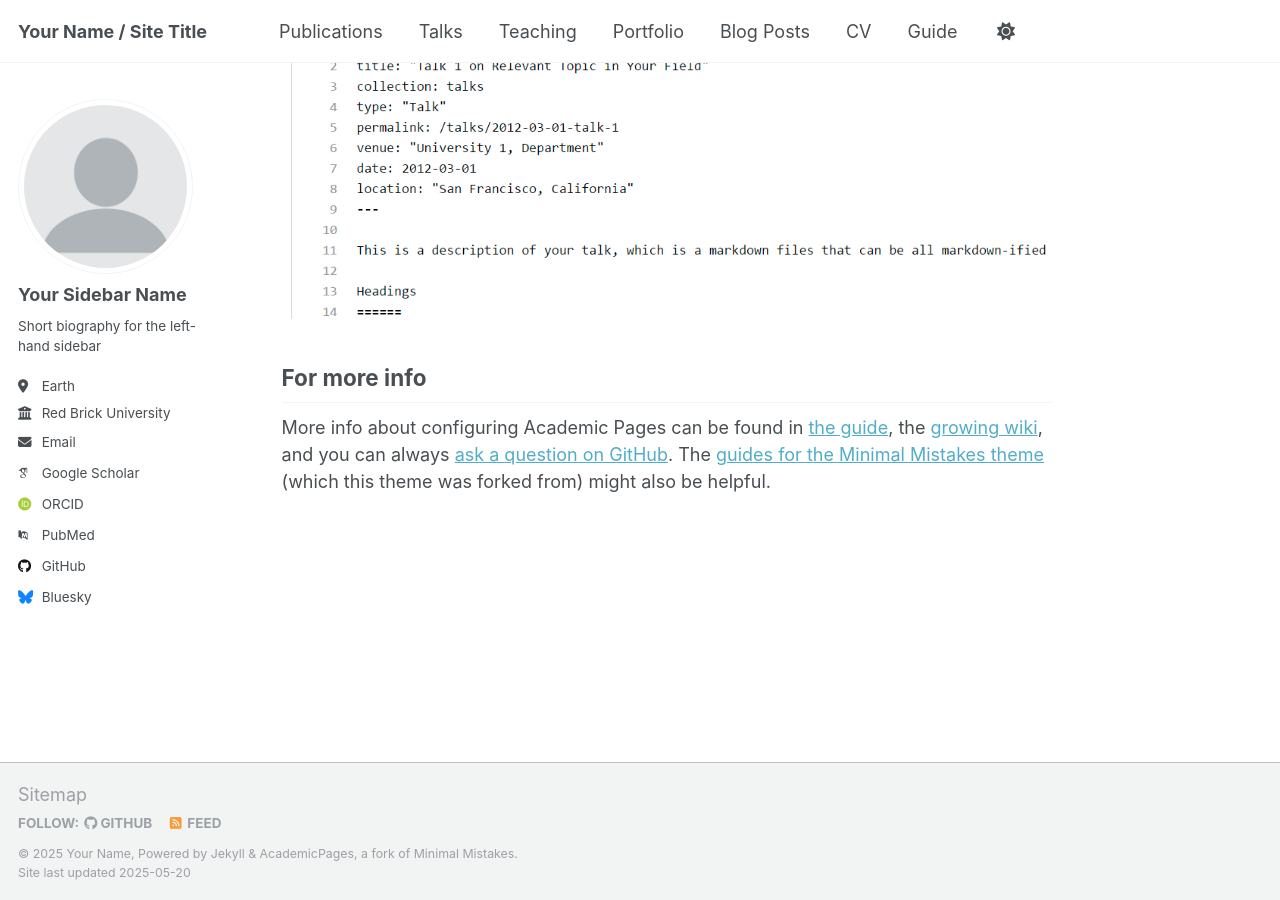
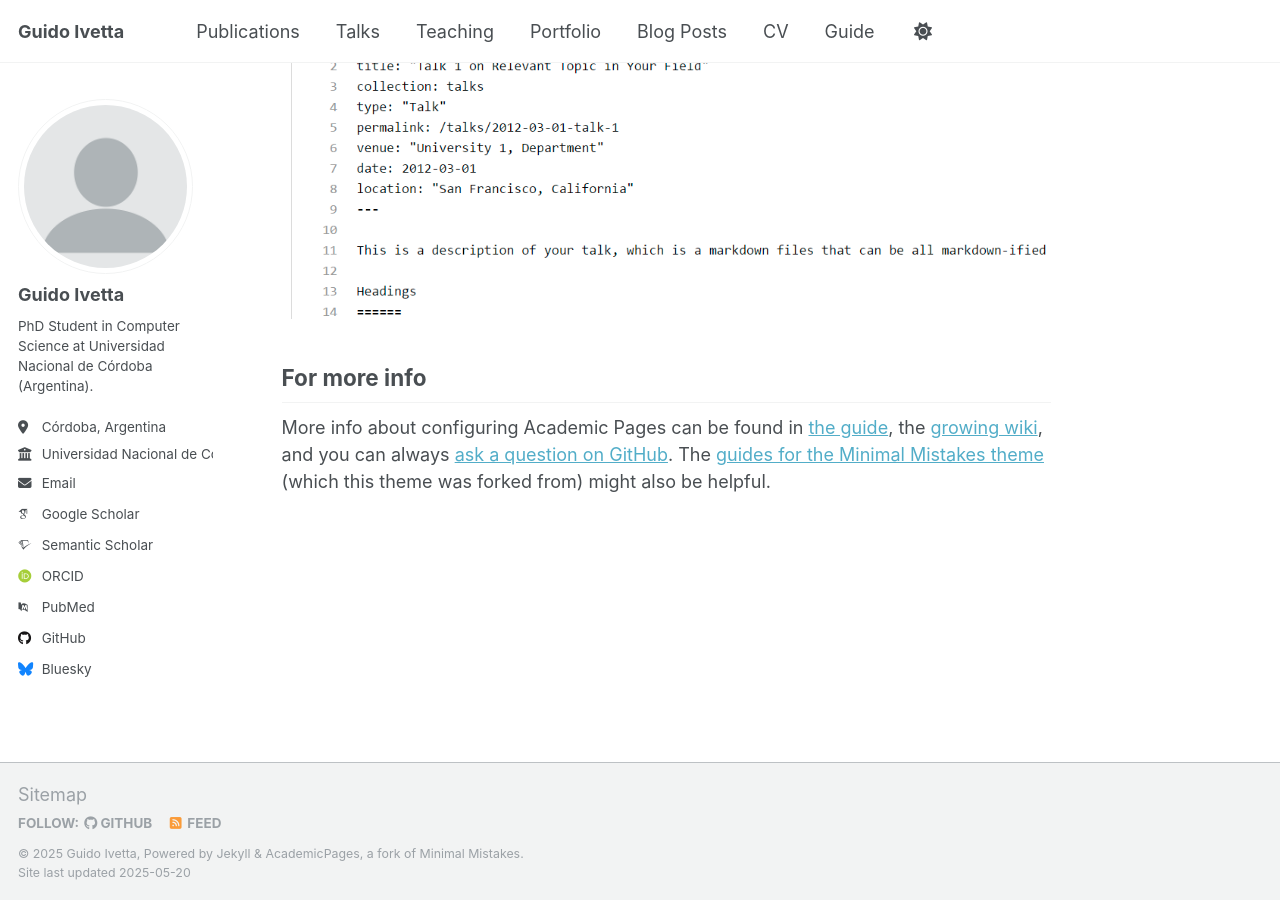
Before and after one commit to guidoivetta/guidoivetta.github.io, a Jekyll site: the page built from _pages/about.md, in a window 1280 px wide and 900 px high, scrolled down 2636 px. Built offline with Jekyll 4.4.1, drawn with Linux system fonts in a browser that asks for light colours; some web fonts are replaced.

Commit message:
Update with basic info

```diff
--- a/_config.yml
+++ b/_config.yml
@@ -9,10 +9,10 @@
 # Basic Site Settings
 locale                   : "en-US"
 site_theme               : "default"
-title                    : "Your Name / Site Title"
+title                    : "Guido Ivetta"
 title_separator          : "-"
-name                     : &name "Your Name"
-description              : &description "personal description"
+name                     : &name "Guido Ivetta"
+description              : &description "PhD Student in Computer Science at Universidad Nacional de Córdoba (Argentina)."
 url                      : https://academicpages.github.io # the base hostname & protocol for your site e.g. "https://[your GitHub username].github.io" or if you already have some other page hosted on Github then use "https://[your GitHub username].github.io/[Your Repo Name]"
 baseurl                  : "" # the subpath of your site, e.g. "/blog"
 repository               : "academicpages/academicpages.github.io"
@@ -23,21 +23,21 @@ repository               : "academicpages/academicpages.github.io"
 author:
   # Biographic information
   avatar           : "profile.png"
-  name             : "Your Sidebar Name"
+  name             : "Guido Ivetta"
   pronouns         : # example: "she/her"
-  bio              : "Short biography for the left-hand sidebar"
-  location         : "Earth"
-  employer         : "Red Brick University"
+  bio              : "PhD Student in Computer Science at Universidad Nacional de Córdoba (Argentina)."
+  location         : "Córdoba, Argentina"
+  employer         : "Universidad Nacional de Córdoba (Argentina)"
   uri              : # URL
-  email            : "none@example.org"
+  email            : "guidoivetta@mi.unc.edu.ar"
 
   # Academic websites
   academia         : # URL
   arxiv            : # URL - Update with the correct link to your profile
-  googlescholar    : "https://scholar.google.com/citations?user=PS_CX0AAAAAJ"
+  googlescholar    : "https://scholar.google.com/citations?user=_QA3Hs4AAAAJ&hl=en"
   impactstory      : # URL
-  orcid            : "http://orcid.org/yourorcidurl"
-  semantic         : # URL
+  orcid            : "https://orcid.org/0009-0006-3248-1461"
+  semantic         : "https://www.semanticscholar.org/author/Guido-Ivetta/2213060824"
   pubmed           : "https://www.ncbi.nlm.nih.gov/pubmed/?term=john+snow"
   researchgate     : # URL
   scopus           : # URL
@@ -46,7 +46,7 @@ author:
   bitbucket        : # Username - Update with your username on the site
   codepen          : # Username
   dribbble         : # Username
-  github           : "academicpages"
+  github           : "guidoivetta"
   kaggle           : # Username
   stackoverflow    : # User number or user number and name (i.e., use "1" or "1/jeff-atwood")
 
```
